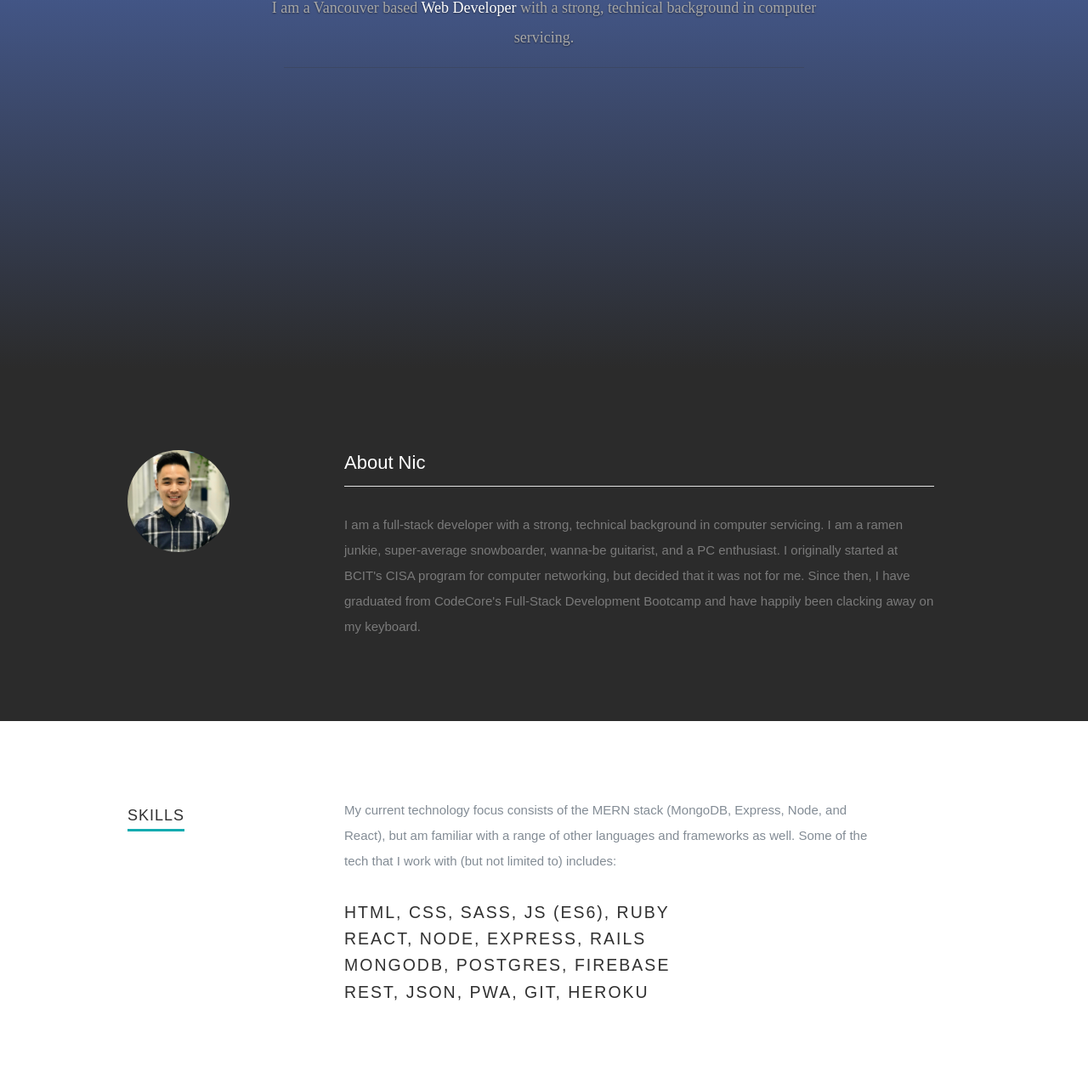
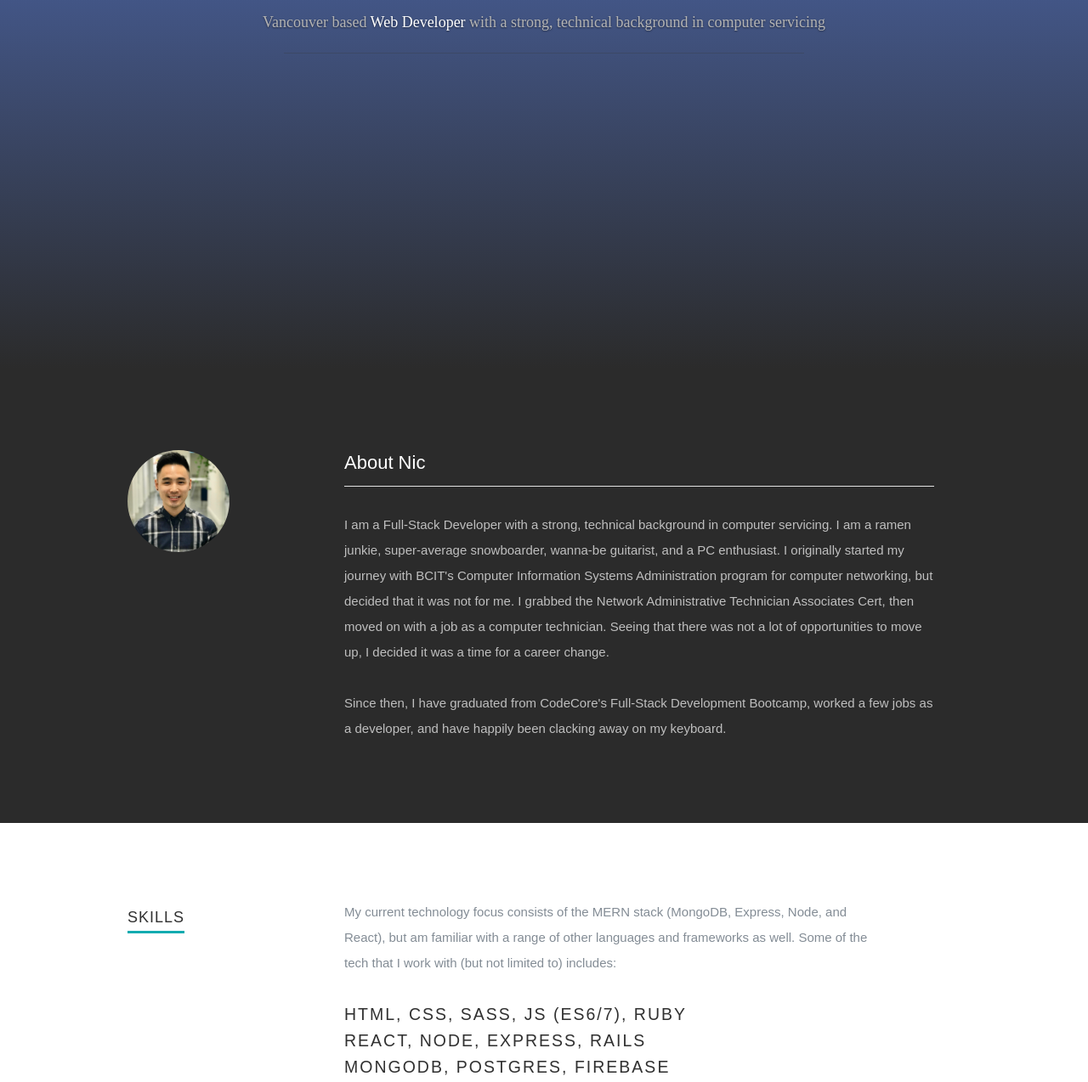
Before and after one commit to nTamura/portfolio2, a Gatsby site: page / in a window 1280 px wide. Shown: the part 366-1640 px from the top of the page at 85% size. Built offline with nearby package versions, Linux system fonts and the light colour scheme; Gatsby itself is replaced by a stand-in of ours; some icons are missing; a web font is replaced by a local one.

Commit message:
words, styling

```diff
--- a/src/assets/css/main.css
+++ b/src/assets/css/main.css
@@ -876,7 +876,7 @@ header .banner-text h1 {
 }
 header .banner-text h3 {
   font: 18px/1.9em "librebaskerville-regular", serif;
-  color: #a8a8a8;
+  color: #b4b4b4;
   margin: 0 auto;
   width: 70%;
   text-shadow: 0px 1px 2px rgba(0, 0, 0, 0.5);
@@ -1034,7 +1034,7 @@ ul#nav li.current a {
 }
 #about p {
   line-height: 30px;
-  color: #7a7a7a;
+  color: #bfbfbf;
 }
 #about .profile-pic {
   position: relative;
--- a/src/components/About.js
+++ b/src/components/About.js
@@ -13,9 +13,11 @@ const About = () => (
         <h2>About Nic</h2>
         <hr />
         <p>
-          I am a full-stack developer with a strong, technical background in computer servicing. I am a ramen junkie, super-average snowboarder, wanna-be guitarist, and a PC enthusiast. I originally started at BCIT's CISA program for computer networking, but decided that it was not for me. Since then, I have graduated from CodeCore's Full-Stack Development Bootcamp and have happily been clacking away on my keyboard.
+          I am a Full-Stack Developer with a strong, technical background in computer servicing. I am a ramen junkie, super-average snowboarder, wanna-be guitarist, and a PC enthusiast. I originally started my journey with BCIT's Computer Information Systems Administration program for computer networking, but decided that it was not for me. I grabbed the Network Administrative Technician Associates Cert, then moved on with a job as a computer technician. Seeing that there was not a lot of opportunities to move up, I decided it was a time for a career change.
         </p>
-
+        <p>
+          Since then, I have graduated from CodeCore's Full-Stack Development Bootcamp, worked a few jobs as a developer, and have happily been clacking away on my keyboard.
+        </p>
       </div>
     </div>
   </section>
--- a/src/components/Banner.js
+++ b/src/components/Banner.js
@@ -6,12 +6,9 @@ const Banner = () => (
     <div className="banner-text">
       <h1 className="responsive-headline">Nic Tamura</h1>
       <h3>
-        I am a Vancouver based <span>Web Developer</span> with a strong, technical background in computer servicing.
-        {/* <a className="smoothscroll" href="#about">
-          {" "}
-          about me
-        </a>. */}
+        Vancouver based <span>Web Developer</span> with a strong, technical background in computer servicing
       </h3>
+      {/* <h3></h3> */}
       <hr />
       <SocialLinks />
     </div>
--- a/src/components/Skills.js
+++ b/src/components/Skills.js
@@ -13,7 +13,7 @@ const Skills = () => (
         My current technology focus consists of the MERN stack (MongoDB, Express, Node, and React), but am familiar with a range of other languages and frameworks as well. Some of the tech that I work with (but not limited to) includes:
       </p>
       <p className="skills-list">
-        <span>HTML, CSS, SASS, JS (ES6), Ruby</span><br />
+        <span>HTML, CSS, SASS, JS (ES6/7), Ruby</span><br />
         <span>React, Node, Express, Rails</span><br />
         <span>MongoDB, Postgres, FireBase</span><br />
         <span>REST, JSON, PWA, Git, Heroku</span><br />
```
